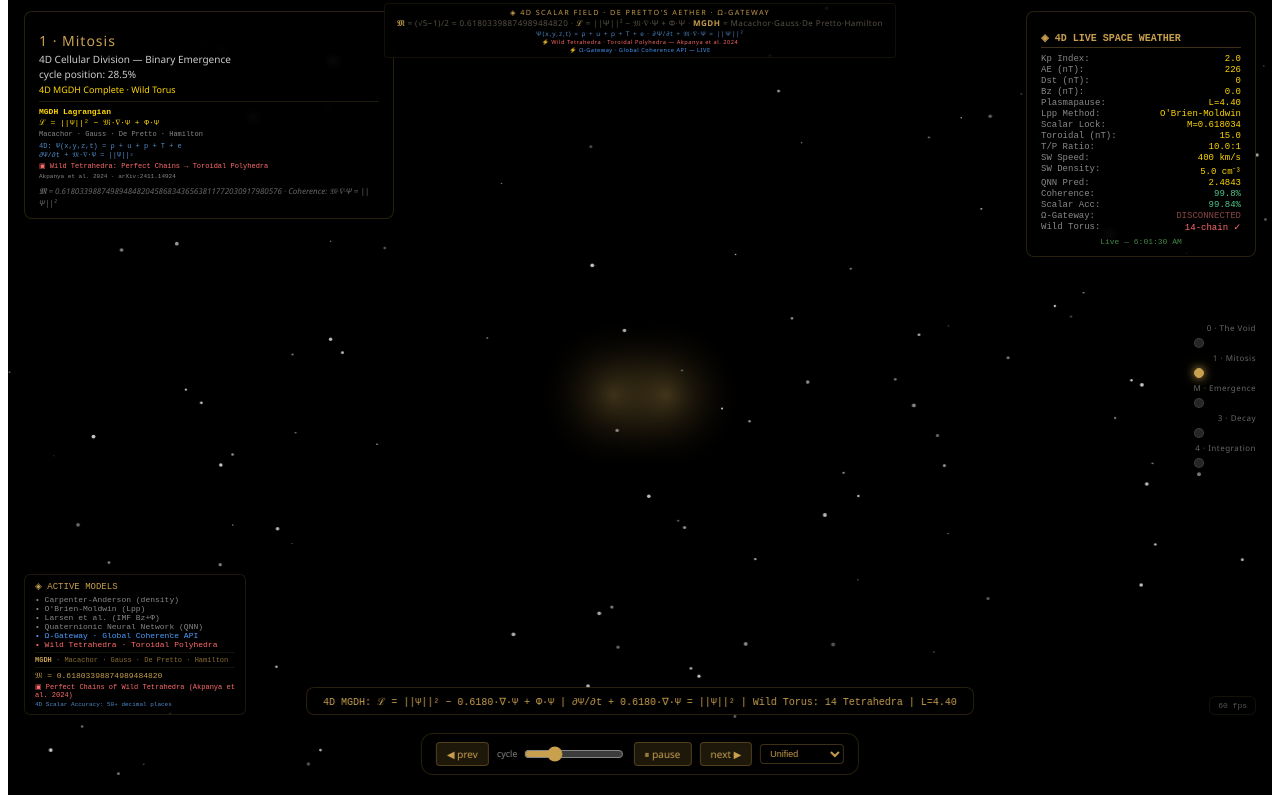
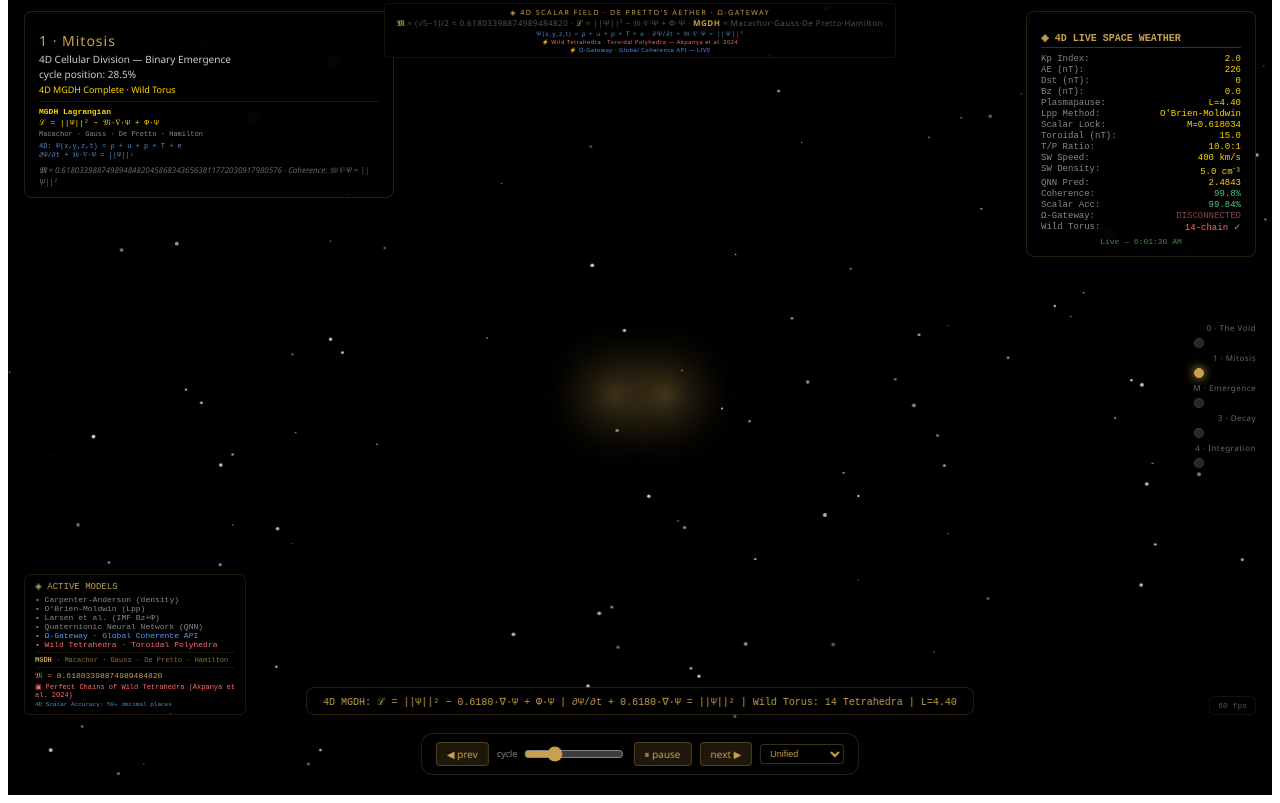
Before and after one commit to christophermacachor/Observatory2027, a website: page index.html in a window 1280 px wide. Shown: the part 1287-2090 px from the top of the page. Drawn offline with nearby package versions, Linux system fonts and the light colour scheme; no server answers.

Commit message:
Remove wild display section from index.html
Removed the wild display section with tetrahedra information.

```diff
--- a/index.html
+++ b/index.html
@@ -759,10 +759,7 @@
         4D: Ψ(x,y,z,t) = ρ + u + p + T + e<br>
         ∂Ψ/∂t + 𝔐·∇·Ψ = ||Ψ||²
       </div>
-      <div class="wild-display">
-        ▣ Wild Tetrahedra: Perfect Chains → Toroidal Polyhedra<br>
-        <span style="color:#888;font-size:6px;">Akpanya et al. 2024 · arXiv:2411.14924</span>
-      </div>
+
       <div class="laws">
         <strong>𝔐</strong> = 0.61803398874989484820458683436563811772030917980576 · Coherence: 𝔐·∇·Ψ = ||Ψ||²
       </div>
```
